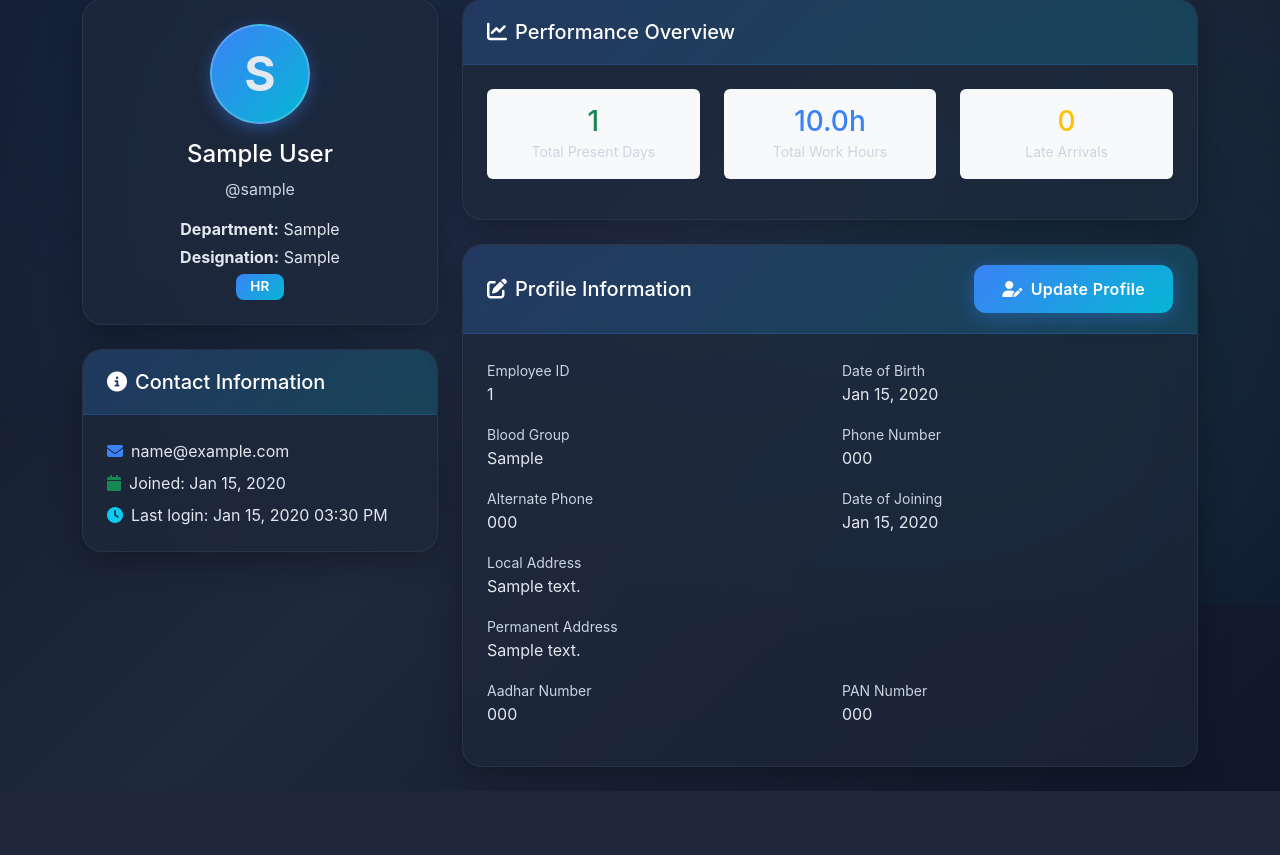
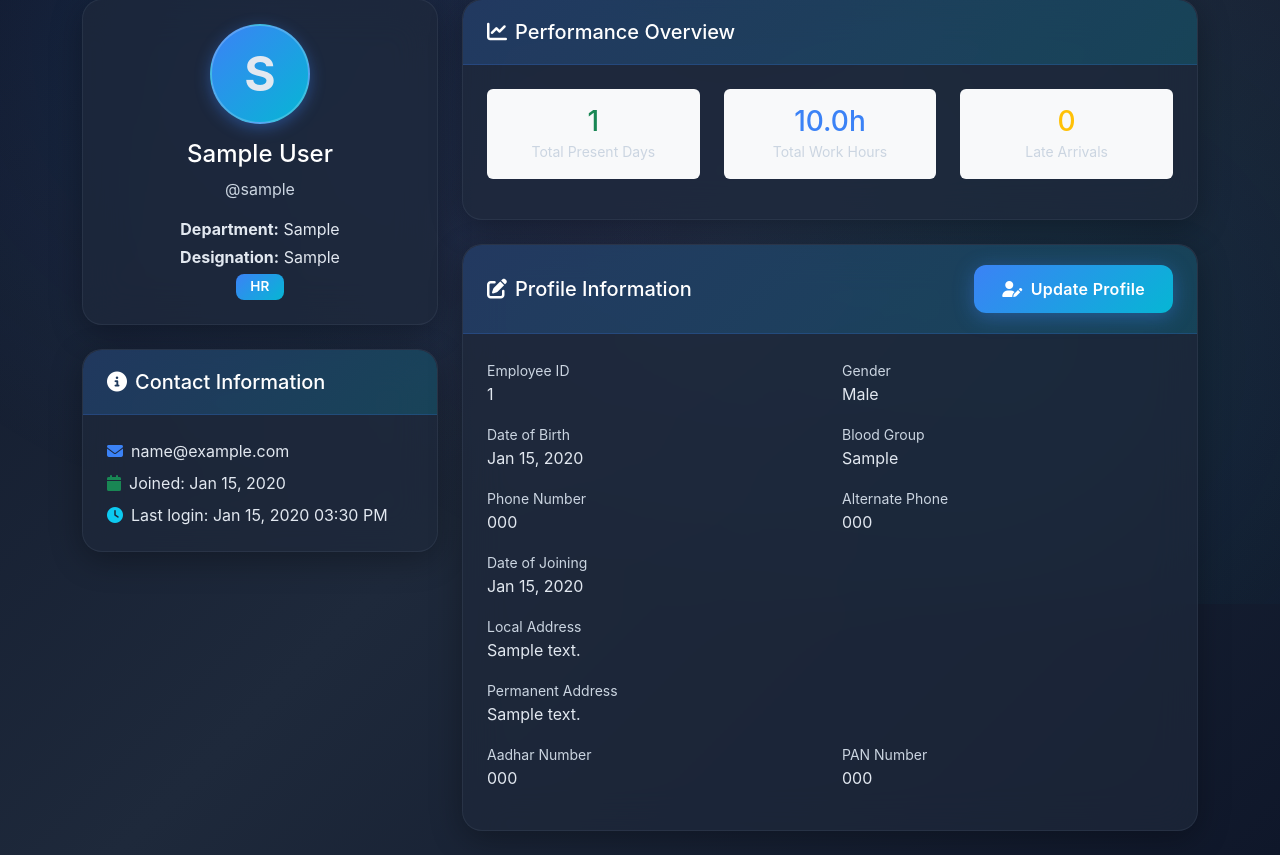
Before and after one commit to galigeethu45-prog/Attendance-, a Django app: page /attendance/profile/ in a window 1280 px wide. Shown: the part 196-1051 px from the top of the page. Before the commit the page ends 987 px from the top, so only its background shows below. Run offline with Django 5.2, Linux system fonts and the light colour scheme; a user stored in the database is signed in; tables that the repository leaves empty hold one stand-in row (values such as "Sample post"); some libraries are stand-ins or nearby versions.

Commit message:
Menstrual leave

```diff
--- a/attendance/models.py
+++ b/attendance/models.py
@@ -118,12 +118,18 @@ BREAK_TIME_WINDOWS = {
 # EMPLOYEE PROFILE
 # =========================
 class EmployeeProfile(models.Model):
+    GENDER_CHOICES = [
+        ('male', 'Male'),
+        ('female', 'Female'),
+    ]
+
     user = models.OneToOneField(User, on_delete=models.CASCADE)
 
     # Employee ID
     employee_id = models.CharField(max_length=20, unique=True, null=True, blank=True, db_index=True)
 
     # Personal Information
+    gender = models.CharField(max_length=10, choices=GENDER_CHOICES, blank=True, null=True)
     date_of_birth = models.DateField(null=True, blank=True)
     blood_group = models.CharField(max_length=5, blank=True)
     phone_number = models.CharField(max_length=15, blank=True)
--- a/attendance/views.py
+++ b/attendance/views.py
@@ -844,21 +844,23 @@ def leave_request(request):
         # Menstrual leave - only for female employees
         menstrual_used = 0
         show_menstrual = False
+        gender_not_set = False
+
         try:
             profile = request.user.employeeprofile
-            # Check if gender field exists and is female
-            if hasattr(profile, 'gender') and profile.gender:
+            if profile.gender:
                 if profile.gender.lower() == 'female':
                     show_menstrual = True
-                    # Count menstrual leaves for current year
                     try:
                         menstrual_used = sum(leave.total_days for leave in approved_leaves.filter(leave_type='menstrual'))
                     except:
                         menstrual_used = 0
-        except (EmployeeProfile.DoesNotExist, AttributeError) as e:
-            # If no profile or gender field doesn't exist, don't show menstrual leave
-            print(f"Profile check error for {request.user.username}: {e}")
-            pass
+            else:
+                # Gender not set
+                gender_not_set = True
+        except (EmployeeProfile.DoesNotExist, AttributeError):
+            # No profile exists
+            gender_not_set = True
 
         # Annual limits
         SICK_LIMIT = 6
@@ -895,6 +897,7 @@ def leave_request(request):
             'earned_percent': earned_percent,
 
             'show_menstrual': show_menstrual,
+            'gender_not_set': gender_not_set,
             'menstrual_used': menstrual_used,
             'menstrual_remaining': menstrual_remaining,
             'menstrual_total': MENSTRUAL_LIMIT,
@@ -966,6 +969,7 @@ def profile(request):
 
         # Update employee profile if exists
         if employee_profile:
+            employee_profile.gender = request.POST.get('gender', '')
             employee_profile.phone_number = request.POST.get('phone_number', '')
             employee_profile.alternate_phone = request.POST.get('alternate_phone', '')
             employee_profile.date_of_birth = request.POST.get('date_of_birth') or None
--- a/templates/profile.html
+++ b/templates/profile.html
@@ -88,6 +88,10 @@
                             <p class="mb-0">{{ employee_profile.employee_id|default:"Not set" }}</p>
                         </div>
                         <div class="col-md-6 mb-3">
+                            <label class="text-muted small">Gender</label>
+                            <p class="mb-0">{{ employee_profile.get_gender_display|default:"Not set" }}</p>
+                        </div>
+                        <div class="col-md-6 mb-3">
                             <label class="text-muted small">Date of Birth</label>
                             <p class="mb-0">{{ employee_profile.date_of_birth|date:"M d, Y"|default:"Not set" }}</p>
                         </div>
@@ -167,20 +171,32 @@
 
                     <div class="row">
                         <div class="col-md-6 mb-3">
+                            <label for="gender" class="form-label text-white">Gender</label>
+                            <select class="form-select" id="gender" name="gender">
+                                <option value="">Select Gender</option>
+                                <option value="male" {% if employee_profile.gender == "male" %}selected{% endif %}>Male</option>
+                                <option value="female" {% if employee_profile.gender == "female" %}selected{% endif %}>Female</option>
+                            </select>
+                            <small class="text-muted">Required for menstrual leave eligibility</small>
+                        </div>
+                        <div class="col-md-6 mb-3">
                             <label for="phone_number" class="form-label text-white">Phone Number</label>
                             <input type="tel" class="form-control" id="phone_number" name="phone_number" value="{{ employee_profile.phone_number }}">
-                        </div>
-                        <div class="col-md-6 mb-3">
-                            <label for="alternate_phone" class="form-label text-white">Alternate Phone</label>
-                            <input type="tel" class="form-control" id="alternate_phone" name="alternate_phone" value="{{ employee_profile.alternate_phone }}">
                         </div>
                     </div>
 
                     <div class="row">
                         <div class="col-md-6 mb-3">
+                            <label for="alternate_phone" class="form-label text-white">Alternate Phone</label>
+                            <input type="tel" class="form-control" id="alternate_phone" name="alternate_phone" value="{{ employee_profile.alternate_phone }}">
+                        </div>
+                        <div class="col-md-6 mb-3">
                             <label for="date_of_birth" class="form-label text-white">Date of Birth</label>
                             <input type="date" class="form-control" id="date_of_birth" name="date_of_birth" value="{{ employee_profile.date_of_birth|date:'Y-m-d' }}">
                         </div>
+                    </div>
+
+                    <div class="row">
                         <div class="col-md-6 mb-3">
                             <label for="blood_group" class="form-label text-white">Blood Group</label>
                             <select class="form-select" id="blood_group" name="blood_group">
```
Also changed, not shown: templates/leave_request.html (+8 -0 lines), attendance/migrations/0017_employeeprofile_gender.py (added).
